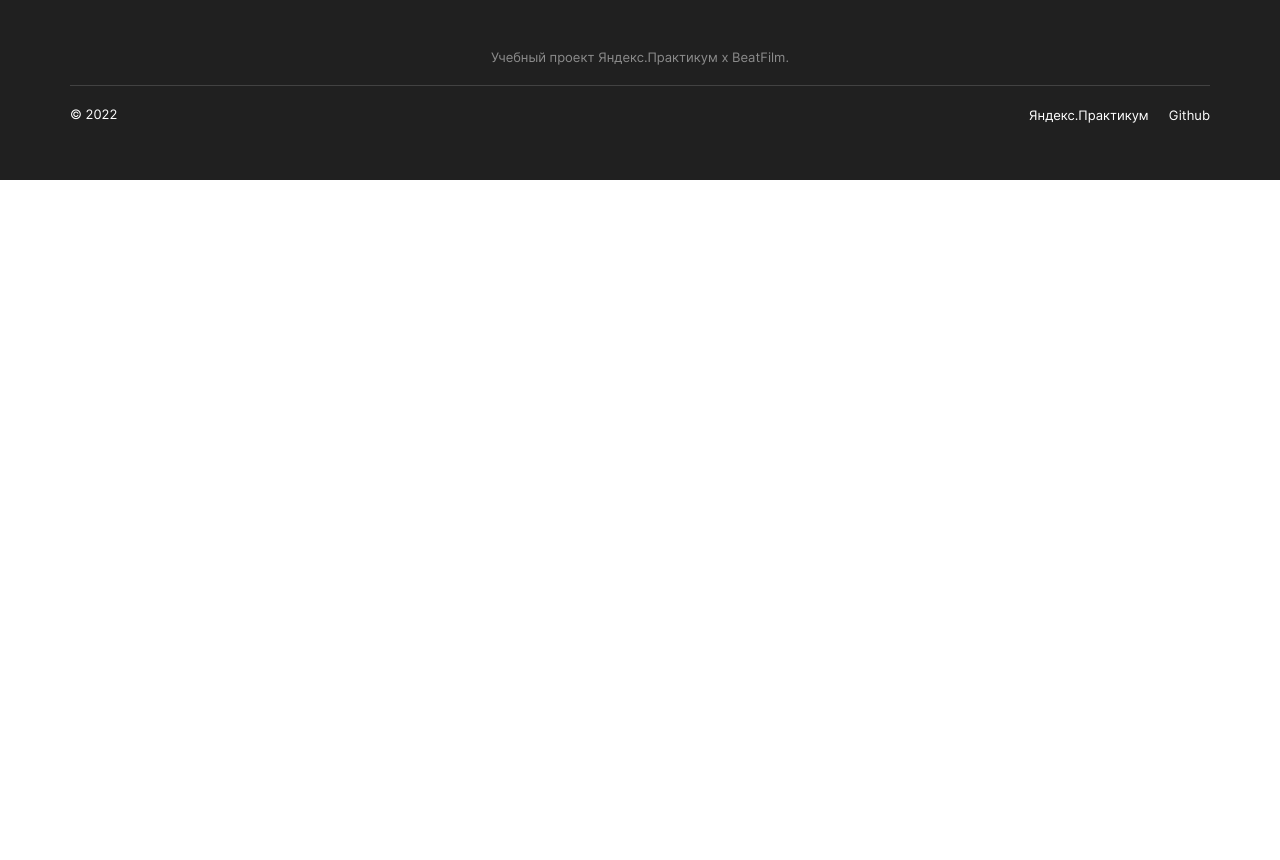
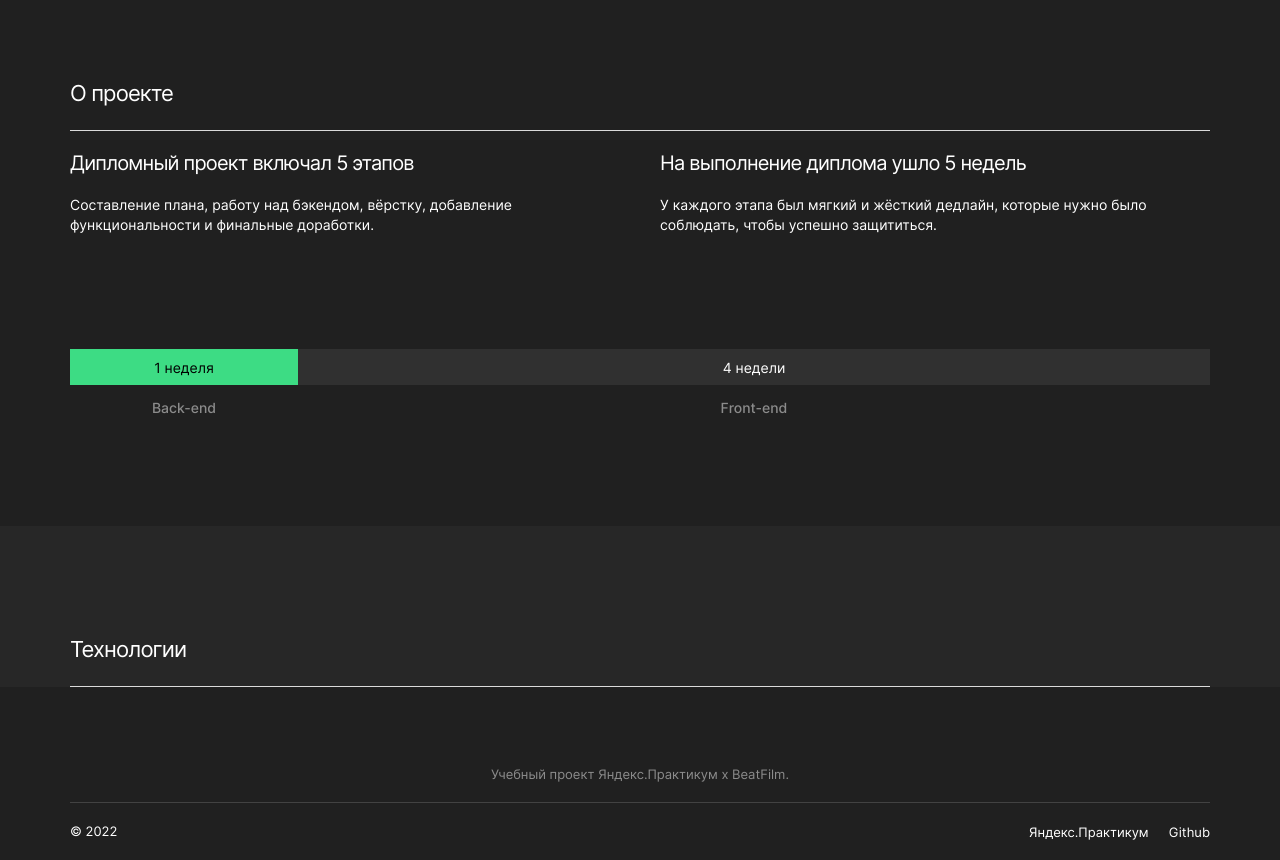
Before and after one commit to gans-AD/movies-explorer-api, a React (Create React App) app: page / in a window 1280 px wide. Shown: the part 620-1480 px from the top of the page. Before the commit the page ends 800 px from the top, so only its background shows below. Built offline with nearby package versions, Linux system fonts and the light colour scheme.

Commit message:
feat: компоненты Description и AboutProject

```diff
--- /dev/null
+++ b/src/components/AboutProject/AboutProject.css
@@ -0,0 +1,65 @@
+.about-project__title {
+  font-size: 22px;
+  font-weight: 400;
+  line-height: 27px;
+  letter-spacing: -0.04em;
+  padding: 110px 0 23px;
+  margin: 0;
+  border-bottom: 1px solid #dadada;
+}
+
+.two-columns {
+  display: grid;
+  grid-template-columns: repeat(2, minmax(auto, 550px));
+  column-gap: 40px;
+  grid-template-rows: auto auto;
+  grid-auto-flow: row;
+}
+
+.two-columns__title {
+  font-size: 20px;
+  font-weight: 400;
+  line-height: 24px;
+  letter-spacing: -0.04em;
+}
+
+.two-columns__text {
+  font-size: 14px;
+  font-weight: 400;
+  line-height: 20px;
+}
+
+.timeline {
+  display: grid;
+  grid-template-columns: 20% 80%;
+  width: 100%;
+}
+
+.timeline__duration {
+  background-color: #303030;
+  font-weight: 400;
+  font-size: 14px;
+  line-height: 17px;
+  height: 36px;
+  display: flex;
+  align-items: center;
+  justify-content: center;
+  margin-top: 100px;
+}
+
+.timeline__duration_green{
+  background-color: #3DDC84;
+  color: #000000;
+}
+
+.timeline__description {
+  font-weight: 500;
+  font-size: 14px;
+  line-height: 17px;
+  color: #8b8b8b;
+  display: flex;
+  align-items: center;
+  justify-content: center;
+  margin-top: 14px;
+  margin-bottom: 110px;
+}
--- /dev/null
+++ b/src/components/AboutProject/AboutProject.js
@@ -0,0 +1,41 @@
+import "./AboutProject.css";
+
+function AboutProject() {
+  return (
+    <section className="about-project">
+      <article className="two-columns">
+        <div className="two-columns__column">
+          <h3 className="two-columns__title">
+            Дипломный проект включал 5 этапов
+          </h3>
+          <p className="two-columns__text">
+            Составление плана, работу над бэкендом, вёрстку, добавление
+            функциональности и финальные доработки.
+          </p>
+        </div>
+
+        <div className="two-columns__column">
+          <h3 className="two-columns__title">
+            На выполнение диплома ушло 5 недель
+          </h3>
+          <p className="two-columns__text">
+            У каждого этапа был мягкий и жёсткий дедлайн, которые нужно было
+            соблюдать, чтобы успешно защититься.
+          </p>
+        </div>
+
+      </article><div className="timeline">
+          <div>
+            <div className="timeline__duration timeline__duration_green">1 неделя</div>
+            <div className="timeline__description">Back-end</div>
+          </div>
+          <div>
+            <div className="timeline__duration">4 недели</div>
+            <div className="timeline__description">Front-end</div>
+          </div>
+        </div>
+    </section>
+  );
+}
+
+export default AboutProject;
--- a/src/components/App/App.js
+++ b/src/components/App/App.js
@@ -2,12 +2,18 @@ import "./App.css";
 import Footer from "../Footer/Footer.js"
 import Promo from "../Promo/Promo"
 import NavTab from "../NavTab/NavTab";
+import AboutProject from "../AboutProject/AboutProject";
+import Description from "../Description/Description";
 
 function App() {
   return <div className="page">
-    <Promo></Promo>
-    <NavTab></NavTab>
-    <Footer></Footer>
+    <Promo/>
+    <NavTab/>
+    <Description title="О проекте">
+      <AboutProject />
+    </Description>
+    <Description title="Технологии"></Description>
+    <Footer/>
 
   </div>;
 }
--- /dev/null
+++ b/src/components/Description/Description.css
@@ -0,0 +1,19 @@
+.description {
+  color: #ffffff;
+  width: 100%;
+}
+
+.description:nth-child(2n){
+    background-color: #272727;
+    padding: 0 70px;
+}
+
+.description__title {
+  font-size: 22px;
+  font-weight: 400;
+  line-height: 27px;
+  letter-spacing: -0.04em;
+  padding: 110px 0 23px;
+  margin: 0;
+  border-bottom: 1px solid #dadada;
+}
--- /dev/null
+++ b/src/components/Description/Description.js
@@ -0,0 +1,12 @@
+import "./Description.css";
+
+function Description(props) {
+  return (
+    <section className="description">
+      <h2 className="description__title">{props.title}</h2>
+      {props.children}
+    </section>
+  );
+}
+
+export default Description;
```
